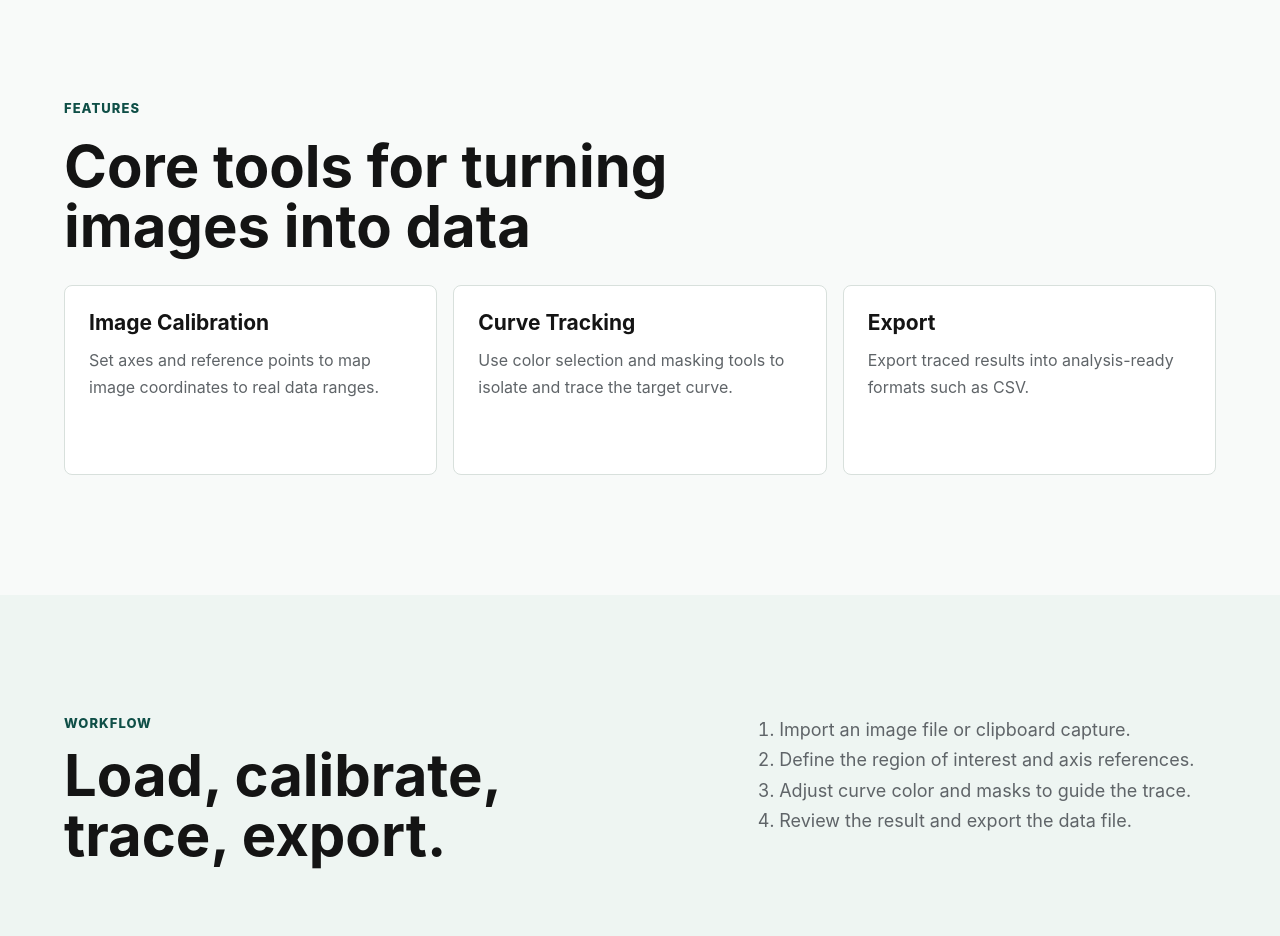
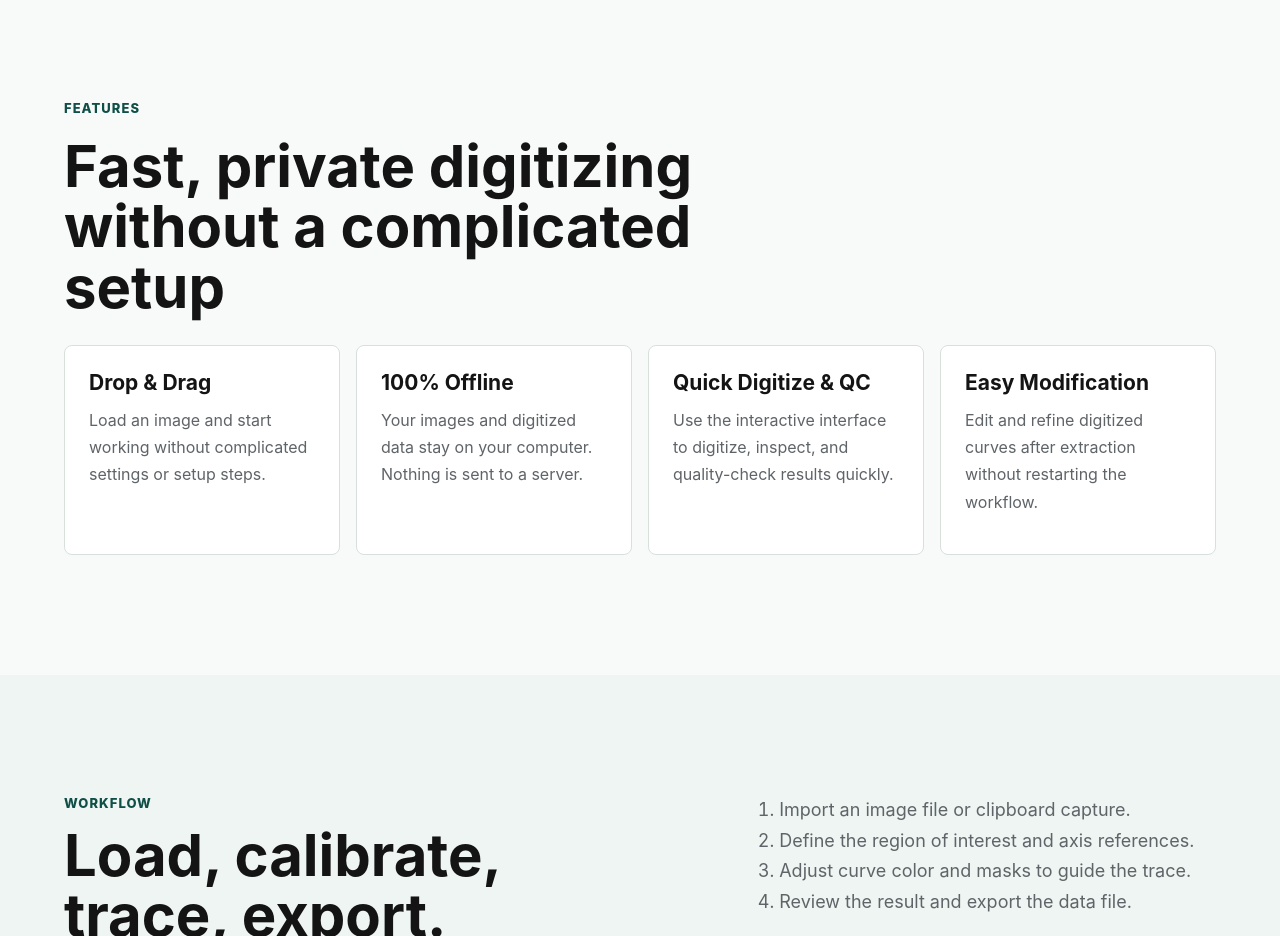
Before and after one commit to Dancingbrushlabs/curvetrace, a plain HTML site: page index.html in a window 1280 px wide. Shown: the part 820-1756 px from the top of the page. Drawn offline with Linux system fonts and the light colour scheme.

Commit message:
Highlight Curve Trace key features

```diff
--- a/index.html
+++ b/index.html
@@ -60,20 +60,24 @@
       <section id="features" class="section">
         <div class="section-heading">
           <p class="eyebrow">Features</p>
-          <h2>Core tools for turning images into data</h2>
+          <h2>Fast, private digitizing without a complicated setup</h2>
         </div>
         <div class="grid">
           <article class="card">
-            <h3>Image Calibration</h3>
-            <p>Set axes and reference points to map image coordinates to real data ranges.</p>
+            <h3>Drop & Drag</h3>
+            <p>Load an image and start working without complicated settings or setup steps.</p>
           </article>
           <article class="card">
-            <h3>Curve Tracking</h3>
-            <p>Use color selection and masking tools to isolate and trace the target curve.</p>
+            <h3>100% Offline</h3>
+            <p>Your images and digitized data stay on your computer. Nothing is sent to a server.</p>
           </article>
           <article class="card">
-            <h3>Export</h3>
-            <p>Export traced results into analysis-ready formats such as CSV.</p>
+            <h3>Quick Digitize & QC</h3>
+            <p>Use the interactive interface to digitize, inspect, and quality-check results quickly.</p>
+          </article>
+          <article class="card">
+            <h3>Easy Modification</h3>
+            <p>Edit and refine digitized curves after extraction without restarting the workflow.</p>
           </article>
         </div>
       </section>
--- a/styles.css
+++ b/styles.css
@@ -240,12 +240,12 @@ h3 {
 
 .grid {
   display: grid;
-  grid-template-columns: repeat(3, minmax(0, 1fr));
+  grid-template-columns: repeat(4, minmax(0, 1fr));
   gap: 16px;
 }
 
 .card {
-  min-height: 190px;
+  min-height: 210px;
   padding: 24px;
   border: 1px solid var(--line);
   border-radius: 8px;
@@ -288,6 +288,12 @@ h3 {
   text-decoration: none;
 }
 
+@media (max-width: 1120px) {
+  .grid {
+    grid-template-columns: repeat(2, minmax(0, 1fr));
+  }
+}
+
 @media (max-width: 860px) {
   .site-header {
     align-items: flex-start;
```
